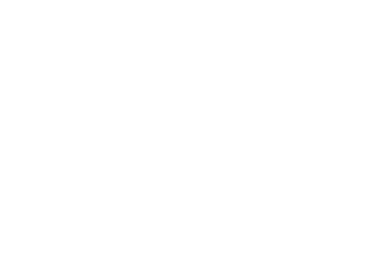
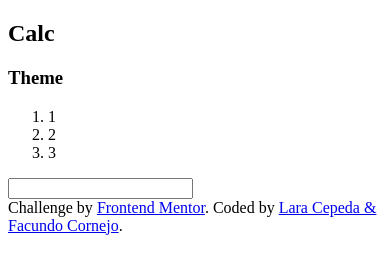
Before and after one commit to VLADINE/Calc-Project, a plain HTML site: page WorkSpace/mobile.html in a window 390 px wide. Drawn offline with Linux system fonts and the light colour scheme.

Commit message:
Mobile.html

```diff
--- a/WorkSpace/mobile.css
+++ b/WorkSpace/mobile.css
@@ -0,0 +1,7 @@
+.attribution {
+    font-size: 11px;
+    text-align: center;
+}
+.attribution a {
+    color: hsl(228, 45%, 44%);
+}
--- a/WorkSpace/mobile.html
+++ b/WorkSpace/mobile.html
@@ -0,0 +1,39 @@
+<!DOCTYPE html>
+<html lang="en">
+<head>
+    <meta charset="UTF-8">
+    <meta name="viewport" content="width=device-width, user-scalable=no, initial-scale=1.0, maximum-scale=1.0, minimum-scale=1.0">
+    <meta name="description" content="A little Calculator for you">
+    <link rel="icon" type="image/png" sizes="32x32" href="./images/favicon-32x32.png">
+    <link rel="stylesheet" type="text/stylesheet" href="./mobile.css">
+    <title>Calculator</title>
+</head>
+<body>
+    <main>
+        <section>
+            <h1>Calc</h1>
+            <h3>Theme</h3>
+            <div>
+                <nav>
+                    <ol>
+                        <li>1</li>
+                        <li>2</li>
+                        <li>3</li>
+                    </ol>
+                </nav>
+                <div></div>
+            </div>
+        </section>
+        <section>
+            <input type="text">
+        </section>
+        <section>
+
+        </section>
+    </main>
+    <div class="attribution">
+        Challenge by <a href="https://www.frontendmentor.io?ref=challenge" target="_blank">Frontend Mentor</a>.
+        Coded by <a href="#">Lara Cepeda & Facundo Cornejo</a>.
+    </div>
+</body>
+</html>
```
Also changed, not shown: Downloads/calculator-app-main/index.html (+3 -5 lines), WorkSpace/images/favicon-32x32.png (added).
